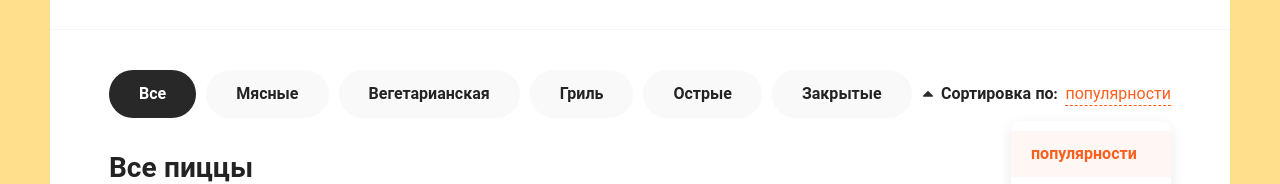
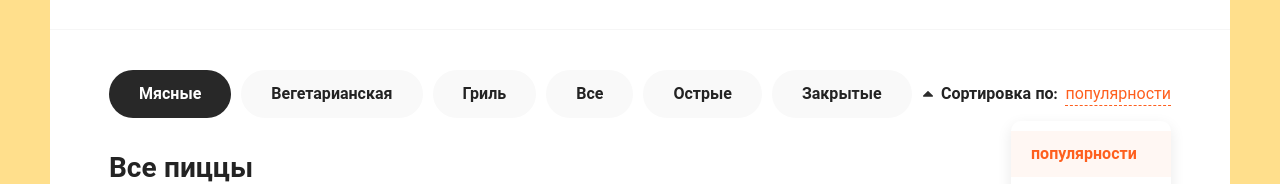
Before and after one commit to patr4519/react-pizza-v2, a React (Create React App) app: page / in a window 1280 px wide. Shown: the part 155-339 px from the top of the page. Built offline with nearby package versions, Linux system fonts and the light colour scheme.

Commit message:
27.11 time, lesson 4

```diff
--- a/src/components/Categories.jsx
+++ b/src/components/Categories.jsx
@@ -1,13 +1,60 @@
+import React from "react";
+
 function Categories() {
+  const [activeIndex, setActiveIndex] = React.useState(0);
+
+  const categories = [
+    "Все",
+    "Вегетарианская",
+    "Гриль",
+    "Мясные",
+    "Острые",
+    "Закрытые",
+  ];
+
+  const onClickCategory = (index) => {
+    setActiveIndex(index);
+  };
+
   return (
     <div className="categories">
       <ul>
-        <li className="active">Все</li>
-        <li>Мясные</li>
-        <li>Вегетарианская</li>
-        <li>Гриль</li>
-        <li>Острые</li>
-        <li>Закрытые</li>
+        <li
+          onClick={() => onClickCategory(0)}
+          className={activeIndex === 0 ? "active" : ""}
+        >
+          Мясные
+        </li>
+        <li
+          onClick={() => onClickCategory(1)}
+          className={activeIndex === 1 ? "active" : ""}
+        >
+          Вегетарианская
+        </li>
+        <li
+          onClick={() => onClickCategory(2)}
+          className={activeIndex === 2 ? "active" : ""}
+        >
+          Гриль
+        </li>
+        <li
+          onClick={() => onClickCategory(3)}
+          className={activeIndex === 3 ? "active" : ""}
+        >
+          Все
+        </li>
+        <li
+          onClick={() => onClickCategory(4)}
+          className={activeIndex === 4 ? "active" : ""}
+        >
+          Острые
+        </li>
+        <li
+          onClick={() => onClickCategory(5)}
+          className={activeIndex === 5 ? "active" : ""}
+        >
+          Закрытые
+        </li>
       </ul>
     </div>
   );
```
